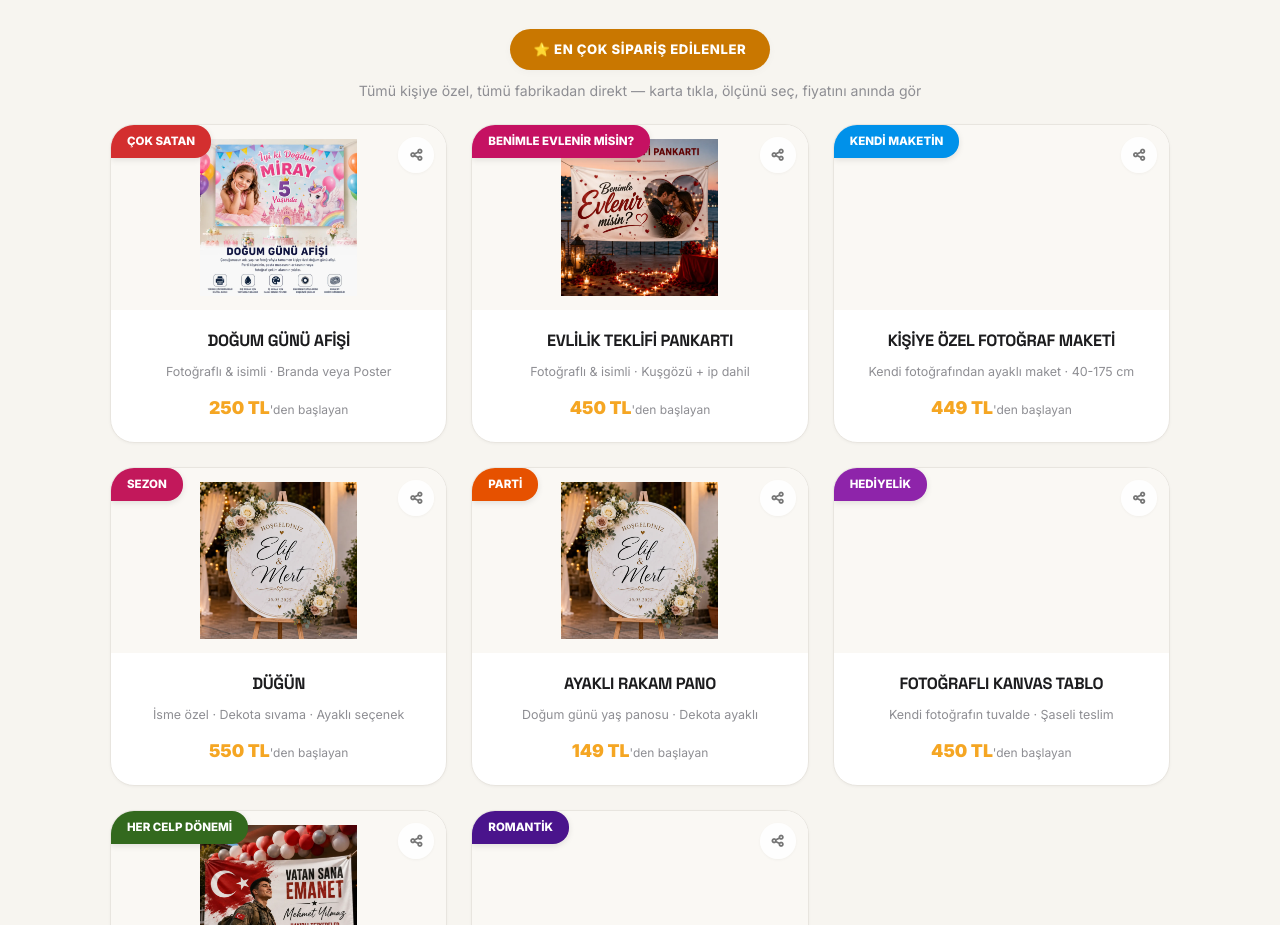
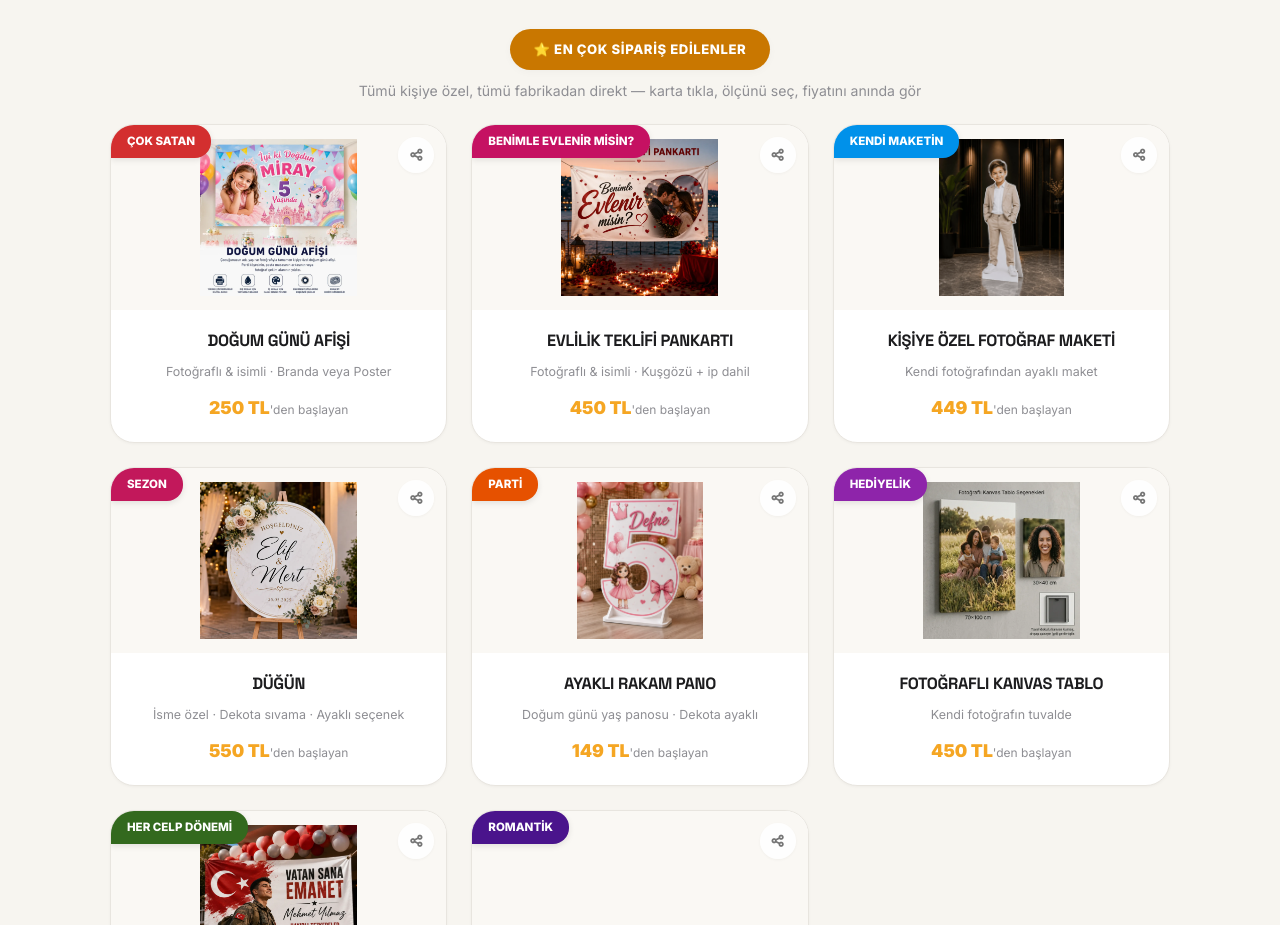
Before and after one commit to lumoparfum/samsuntabela, a plain HTML site: page baski/index.html in a window 1280 px wide. Shown: the part 1240-2165 px from the top of the page. Drawn offline with Linux system fonts and the light colour scheme.

Commit message:
baski: kartlardaki eksik/yanlis resim src'leri duzeltildi - rakam-pano, foto-maket, kanvas-tablo, parti-seti, harf-flama, ozel-magnet, sevgiliye-pankart, cinsiyet-partisi, bebek-parti, sunnet-panosu, hatira-cercevesi

```diff
--- a/baski/index.html
+++ b/baski/index.html
@@ -151,10 +151,10 @@
         <div class="product-card reveal" onclick="urunModalAc('foto_maket')">
             <div class="product-badge" style="--pb:#0091ea">Kendi Maketin</div>
             <button class="card-share" onclick="event.stopPropagation();urunPaylas('foto_maket')" aria-label="Paylaş"><i class="fas fa-share-alt"></i></button>
-            <div class="card-img-wrap"></div>
+            <div class="card-img-wrap"><img class="card-img contain" src="images/foto-maket.webp" alt="Kişiye Özel Fotoğraf Maketi kişiye özel baskı sipariş" loading="lazy"></div>
             <div class="card-body">
                 <h3>Kişiye Özel Fotoğraf Maketi</h3>
-                <div class="desc">Kendi fotoğrafından ayaklı maket · 40-175 cm</div>
+                <div class="desc">Kendi fotoğrafından ayaklı maket</div>
                 <div class="fiyat">449 TL<small>'den başlayan</small></div>
             </div>
         </div>
@@ -171,7 +171,7 @@
         <div class="product-card reveal" onclick="urunModalAc('rakam_pano')">
             <div class="product-badge" style="--pb:#e65100">Parti</div>
             <button class="card-share" onclick="event.stopPropagation();urunPaylas('rakam_pano')" aria-label="Paylaş"><i class="fas fa-share-alt"></i></button>
-            <div class="card-img-wrap"><img class="card-img contain" src="images/karsilama-panosu.webp" alt="Ayaklı Rakam Pano (Yaş Panosu) kişiye özel baskı sipariş" loading="lazy"></div>
+            <div class="card-img-wrap"><img class="card-img contain" src="images/rakam-pano.webp" alt="Ayaklı Rakam Pano (Yaş Panosu) kişiye özel baskı sipariş" loading="lazy"></div>
             <div class="card-body">
                 <h3>Ayaklı Rakam Pano</h3>
                 <div class="desc">Doğum günü yaş panosu · Dekota ayaklı</div>
@@ -181,10 +181,10 @@
         <div class="product-card reveal" onclick="urunModalAc('kanvas_tablo')">
             <div class="product-badge" style="--pb:#8e24aa">Hediyelik</div>
             <button class="card-share" onclick="event.stopPropagation();urunPaylas('kanvas_tablo')" aria-label="Paylaş"><i class="fas fa-share-alt"></i></button>
-            <div class="card-img-wrap"></div>
+            <div class="card-img-wrap"><img class="card-img contain" src="images/kanvas-tablo.webp" alt="Fotoğraflı Kanvas Tablo kişiye özel baskı sipariş" loading="lazy"></div>
             <div class="card-body">
                 <h3>Fotoğraflı Kanvas Tablo</h3>
-                <div class="desc">Kendi fotoğrafın tuvalde · Şaseli teslim</div>
+                <div class="desc">Kendi fotoğrafın tuvalde</div>
                 <div class="fiyat">450 TL<small>'den başlayan</small></div>
             </div>
         </div>
```
Also changed, not shown: baski/hediyelik.html (+2 -2 lines), baski/ozel-gun.html (+9 -9 lines).
